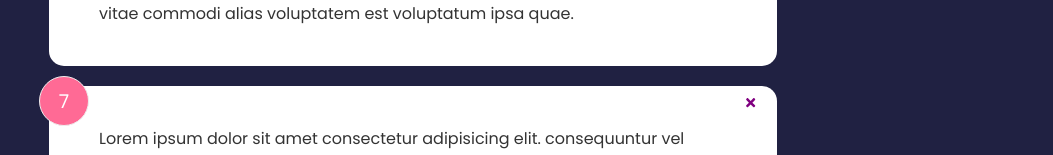
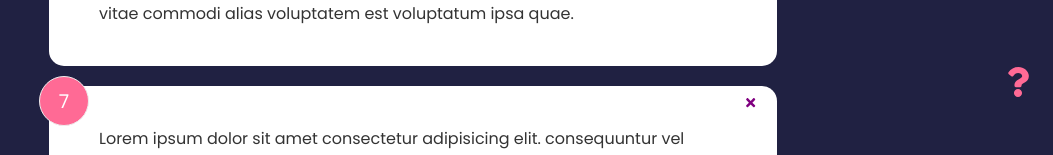
Before and after one commit to alexeiscript/feedback-app, a React (Create React App) app: page / in a window 1280 px wide. Shown: the part 675-830 px from the top of the page, without its empty margins (227-1280 px from the left). Built offline with nearby package versions, Linux system fonts and the light colour scheme.

Commit message:
add link

```diff
--- a/src/App.js
+++ b/src/App.js
@@ -7,6 +7,7 @@
 import FeedbackStats from './components/FeedbackStats'
 import FeedbackForm from './components/FeedbackForm'
 import AboutPage from './pages/AboutPage'
+import AboutIconLink from './components/AboutIconLink'
 
 function App() {
   const [feedback, setFeedback] = useState(FeedbackData)
@@ -37,6 +38,7 @@
                   feedback={feedback}
                   handleDelete={deleteFeedback}
                 />
+                <AboutIconLink />
               </>
             }
           />
--- /dev/null
+++ b/src/components/AboutIconLink.jsx
@@ -0,0 +1,14 @@
+import { FaQuestion } from 'react-icons/fa'
+import { Link } from 'react-router-dom'
+
+function AboutIconLink() {
+  return (
+    <div className='about-link'>
+      <Link to='/about'>
+        <FaQuestion size={30} />
+      </Link>
+    </div>
+  )
+}
+
+export default AboutIconLink
--- a/src/index.css
+++ b/src/index.css
@@ -187,14 +187,15 @@
 
 .about-link {
   position: absolute;
+  bottom: 0;
   bottom: 20px;
   right: 20px;
-  color: #fff;
+  color: #ff6a95;
   cursor: pointer;
 }
 
 .about-link a {
-  color: #fff;
+  color: #ff6a95;
 }
 
 .about-link a:hover {
--- a/src/pages/AboutPage.jsx
+++ b/src/pages/AboutPage.jsx
@@ -1,3 +1,4 @@
+import { Link } from 'react-router-dom'
 import Card from '../components/shared/Card'
 
 function AboutPage() {
@@ -8,7 +9,7 @@
         <p>This is a React app to leave feedback for a product or service</p>
         <p>Version: 1.0.0</p>
         <p>
-          <a href='/'>Back To Home</a>
+          <Link to='/'>Back To Home</Link>
         </p>
       </div>
     </Card>
```
